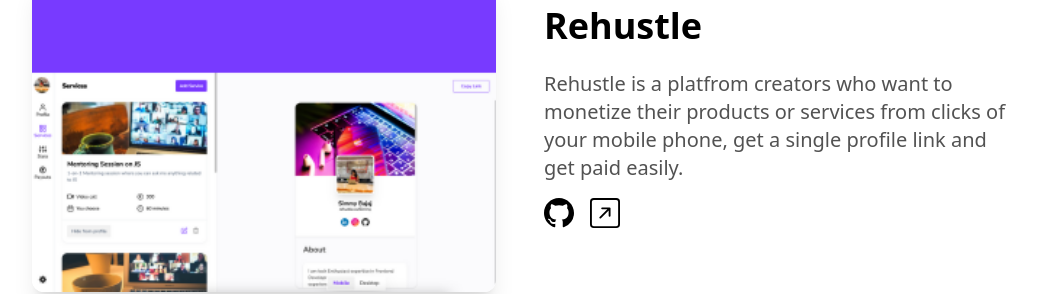
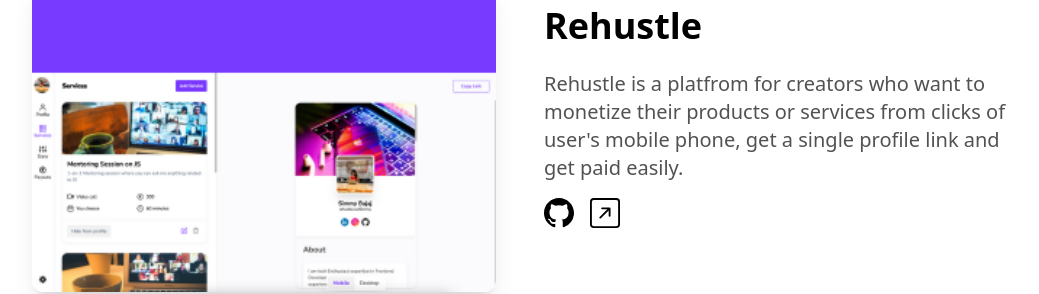
Before and after one commit to Smritibajaj/portfolio-next-js, a Next.js app: page / in a window 1280 px wide. Shown: the part 1941-2235 px from the top of the page, without its empty margins (120-1159 px from the left). Built offline with nearby package versions, Linux system fonts and the light colour scheme.

Commit message:
change project description

```diff
--- a/components/ProjectsSection.tsx
+++ b/components/ProjectsSection.tsx
@@ -8,7 +8,7 @@
   {
     name: "Rehustle",
     description:
-      "Rehustle is a platfrom creators who want to monetize their products or services from clicks of your mobile phone, get a single profile link and get paid easily.",
+      "Rehustle is a platfrom for creators who want to monetize their products or services from clicks of user's mobile phone, get a single profile link and get paid easily.",
     image: "/rehustle.png",
     github: "https://github.com/grorapid/indiehustle-frontend.git",
     link: "https://rehustle.co/Simmy",
```
